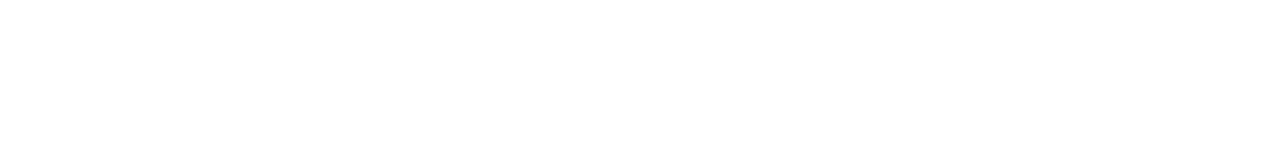
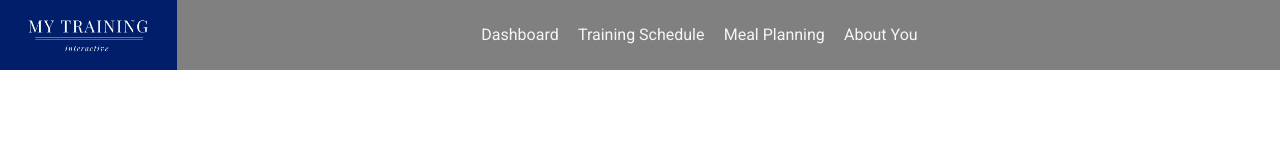
Before and after one commit to jphill4884/final-project, a plain HTML site: page index.html in a window 1280 px wide. Drawn offline with Linux system fonts and the light colour scheme.

Commit message:
add images

```diff
--- a/index.html
+++ b/index.html
@@ -12,10 +12,19 @@
     <link rel="stylesheet" href="https://fonts.googleapis.com/css2?family=Roboto&display=swap">
   </head>
   <body>
-    <img>
-    <nav>
-
-    </nav>
+    <header>
+    <img src="src/img/mytraining-logo.png" class="headerimg">
+    <ul class="pagenav">
+      <li>Dashboard</li>
+      <li>Training Schedule</li>
+      <li>Meal Planning</li>
+      <li>About You</li>
+    </ul>
+    <ul class="settingsnav">
+      <li><img></li>
+      <li><img></li>
+    </ul>
+  </header>
   </body>
   <footer>
   </footer>
--- a/src/css/styles.css
+++ b/src/css/styles.css
@@ -18,3 +18,30 @@ h3 {
 h4 {
     font-size: 1.2rem;
 }
+
+header {
+    display: flex;
+    flex-direction: row;
+    align-items: center;
+    justify-content: space-between;
+    max-height: 70px;
+    background-color: grey;
+    position: absolute;
+    z-index: 1;
+    width: 100%;
+}
+
+.headerimg {
+    max-height: 70px;
+}
+
+header ul {
+    display: flex;
+    flex: row wrap;
+    color: whitesmoke;
+    text-decoration: none;
+}
+
+header li {
+    margin-right: 1.2rem;
+}
```
Also changed, not shown: src/img/profile-pic.jpeg (added), src/img/settings-icon.png (added).
